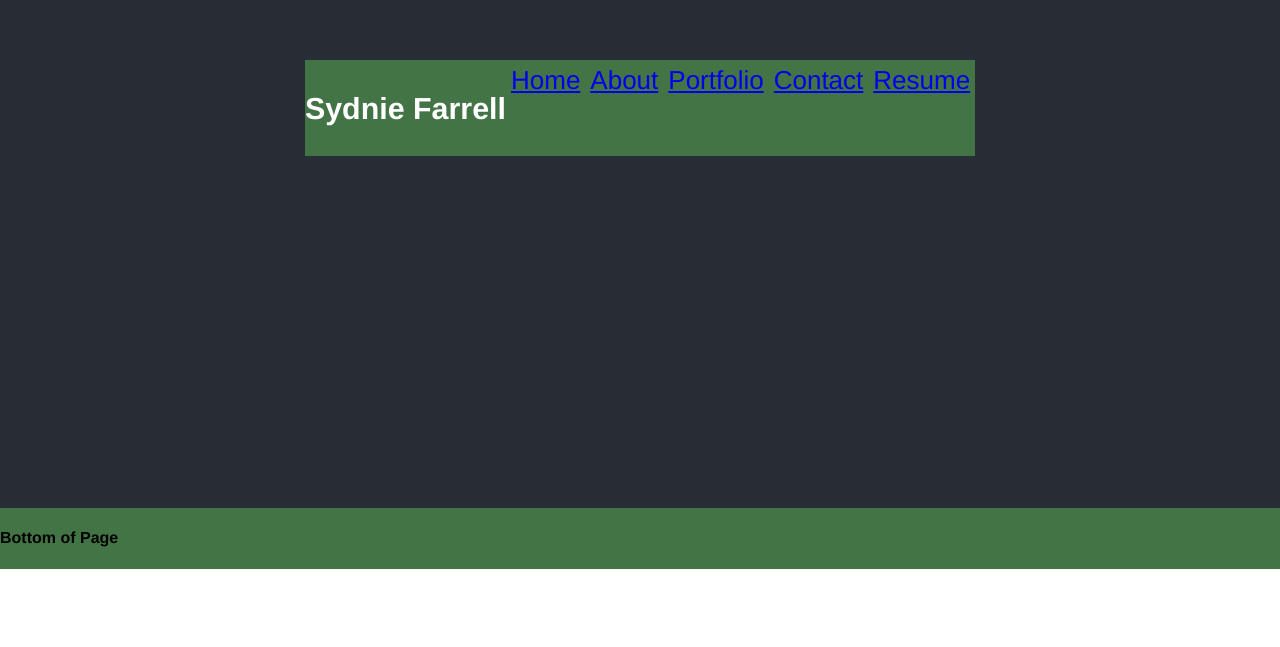
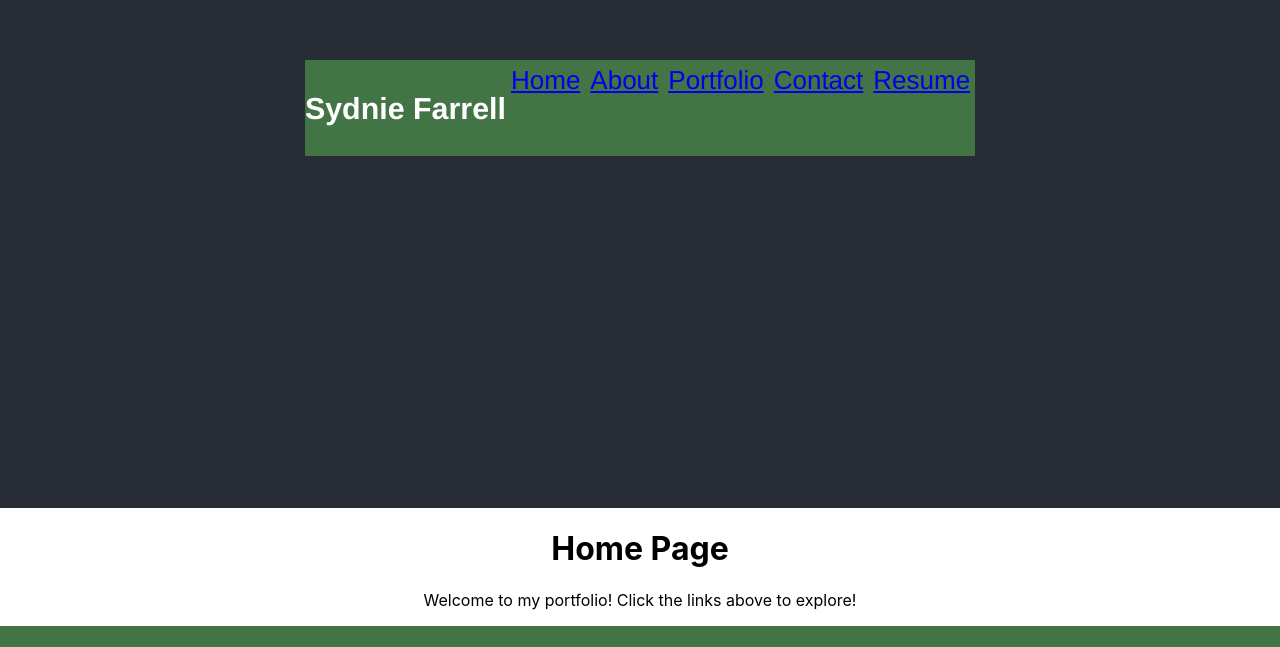
Before and after one commit to syd9f/react-portfolio, a React (Create React App) app in the folder react-portfolio/: page / in a window 1280 px wide. Shown: the part 292-939 px from the top of the page. Before the commit the page ends 861 px from the top, so only its background shows below. Built offline with nearby package versions, Linux system fonts and the light colour scheme.

Commit message:
linked pages

```diff
--- a/react-portfolio/src/App.js
+++ b/react-portfolio/src/App.js
@@ -1,15 +1,45 @@
+import React, { useState } from 'react';
 import './App.css';
 // Components
 import Header from './components/Header';
 import Footer from './components/Footer';
 
+// Pages
+import About from './components/pages/About';
+import Contact from './components/pages/Contact';
+import Home from './components/pages/Home';
+import Portfolio from './components/pages/Portfolio';
+import Resume from './components/pages/Resume';
+
+
 function App() {
+  const [currentPage, setCurrentPage] = useState('Home');
+
+  const renderPage = () => {
+    if (currentPage === 'Contact') {
+      return <Contact />;
+    }
+    if (currentPage === 'About') {
+      return <About />;
+    }
+    if (currentPage === 'Portfolio') {
+      return <Portfolio />;
+    }
+    if (currentPage === 'Resume') {
+      return <Resume />;
+    }
+    return <Home />;
+  };
+
+  const handlePageChange = (page) => setCurrentPage(page);
+
   return (
     <div className="App">
       <header className="App-header">
-        <Header />
+        <Header currentPage={currentPage} handlePageChange={handlePageChange}/>
       </header>
       <main>
+      {renderPage()}
       </main>
       <footer className="App-footer">
         <Footer />
```
